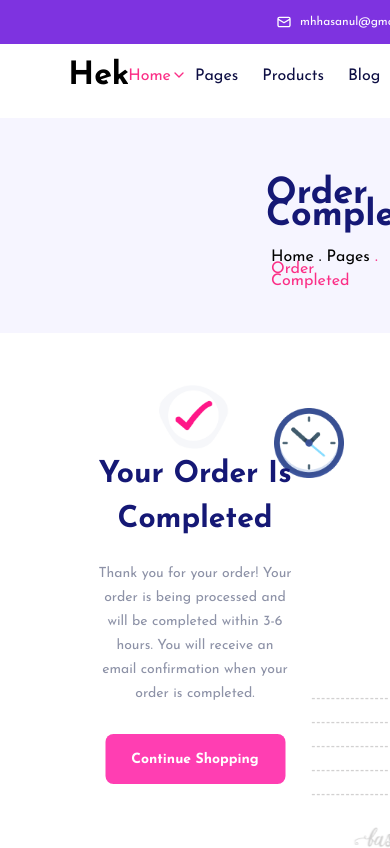
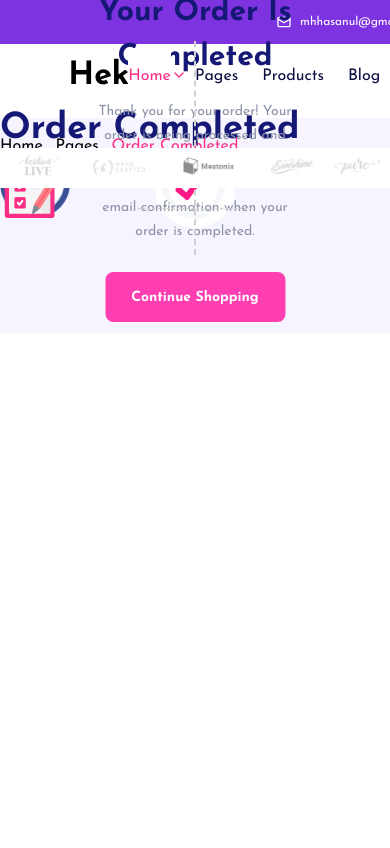
Before and after one commit to WafaaKanwal/Hackathon-UI-UX-Figma, a Next.js app: page /orderplaced in a window 390 px wide. Shown: the top 848 px of the page. Built offline with nearby package versions, Linux system fonts and the light colour scheme.

Commit message:
Add files via upload

```diff
--- a/src/app/orderplaced/page.tsx
+++ b/src/app/orderplaced/page.tsx
@@ -7,7 +7,7 @@ export default function Order() {
       {/* Rectangle Section */}
       <div className="absolute mt-[-30px] left-0 w-full h-[215px] bg-[#F6F5FF]">
         <h1
-          className="text-[#151875] font-bold ml-[266px] mt-[65px]"
+          className="text-[#151875] font-bold xs:ml-[30px] xs:mt-[80px] sm:ml-[30px] sm:mt-[80px] md:mt-[80px] md:ml-[130px] lg:ml-[185px] xl:ml-[266px] lg:mt-[65px]"
           style={{
             fontSize: "36px",
             lineHeight: "22px",
@@ -16,7 +16,7 @@ export default function Order() {
           Order Completed
         </h1>
         <p
-          className="mt-6 ml-[271px]"
+          className="xs:ml-[35px] xs:mt-[20px] sm:ml-[35px] sm:mt-[20px] md:mt-[20px] md:ml-[135px] lg:mt-6 lg:ml-[190px] xl:ml-[271px]"
           style={{
             fontSize: "16px",
             fontWeight: 500,
@@ -29,7 +29,7 @@ export default function Order() {
       </div>
 
       {/* Images Section */}
-      <div className="absolute left-1/2 transform flex mt-[230px] space-x-4">
+      <div className="absolute left-1/2 transform flex xs:mt-[15rem] sm:mt-[20rem] md:mt-[20rem] lg:mt-[20rem] xl:mt-[20rem] 2xl:mt-[230px] 2xl:space-x-4">
         {/* First Image */}
         <Image
           src="/images/tick.png"
@@ -41,7 +41,7 @@ export default function Order() {
       </div>
 
       {/* Additional Image Section */}
-      <div className="absolute top-[300px] ml-[274px]">
+      <div className="absolute xs:mt-[25rem] xs:ml-[25px] sm:mt-[25rem] sm:ml-[25px]  md:mt-[25rem] md:ml-[5rem] lg:mt-[25rem] lg:ml-[4.7rem] xl:mt-[25rem] xl:ml-[9.7rem] 2xl:mt-[300px] 2xl:ml-[274px]">
         <Image
           src="/images/clock 1.png"
           alt="Additional"
@@ -52,7 +52,7 @@ export default function Order() {
       </div>
 
       {/* Additional Image Section2 */}
-      <div className="absolute mt-[510px] ml-[1199px]">
+      <div className="absolute xs:mt-[41rem] xs:ml-[32rem] sm:mt-[41rem] sm:ml-[32rem] md:mt-[40rem] md:ml-[41rem] lg:mt-[40rem] lg:ml-[56rem] xl:mt-[40rem] xl:ml-[65rem] 2xl:mt-[510px] 2xl:ml-[1199px]">
         <Image
           src="/images/checklist 1.png"
           alt="2"
@@ -63,7 +63,7 @@ export default function Order() {
       </div>
 
       {/* Description and Button Section */}
-      <div className="mt-[80px] absolute top-1/2 left-1/2 transform -translate-x-1/2 -translate-y-1/2 text-center">
+      <div className="xs:mt-[33rem] sm:mt-[33rem] md:mt-[32rem] lg:mt-[32rem] xl:mt-[32rem] 2xl:mt-[80px] absolute 2xl:top-1/2 left-1/2 transform -translate-x-1/2 -translate-y-1/2 text-center">
         <p className="mt-4 text-[#151875] font-bold text-[30px]">
           Your Order Is Completed
         </p>
@@ -80,20 +80,20 @@ export default function Order() {
         </button>
       </div>
 
-      <p className="text-center ml-[310px] absolute mt-[538px] text-[#D2D1D1]">
+      <p className="text-center xs:mt-[43rem] sm:mt-[43rem] md:mt-[42rem] lg:mt-[42rem] lg:ml-[7rem] xl:ml-[12rem] xl:mt-[42rem] 2xl:ml-[310px] absolute 2xl:mt-[538px] text-[#D2D1D1]">
         ----------------------------------------------------------------------------------------------------------------------------------------------------------------------------------------
       </p>
       <div className="flex items-center justify-center">
-        <div className="mt-[882px] ml-[-900px] absolute h-[214px] w-0 border-r-2 border-dashed border-[#D2D1D1]"></div>
+        <div className="xs:mt-[73rem] xs:ml-[-530px] sm:mt-[73rem] sm:ml-[-530px] md:ml-[-540px] md:mt-[72rem] lg:mt-[72rem] lg:ml-[-800px] xl:ml-[-900px] xl:mt-[72rem] 2xl:mt-[882px] 2xl:ml-[-900px] absolute h-[214px] w-0 border-r-2 border-dashed border-[#D2D1D1]"></div>
       </div>
 
-      <div className="absolute w-[900px] mt-[660px] ml-[310px]">
+      <div className="absolute xs:mt-[53rem] sm:mt-[53rem] md:mt-[53rem] lg:mt-[53rem] xl:ml-[105px] xl:mt-[53rem] 2xl:w-[900px] 2xl:mt-[660px] 2xl:ml-[310px]">
         <Image
           src="/images/image 1174.png"
           alt="brands"
           width={1920}
           height={500}
-          className="w-[1176px] object-cover"
+          className=" xl:w-[1000px] 2xl:w-[1176px] object-cover"
         />
       </div>
 
```
